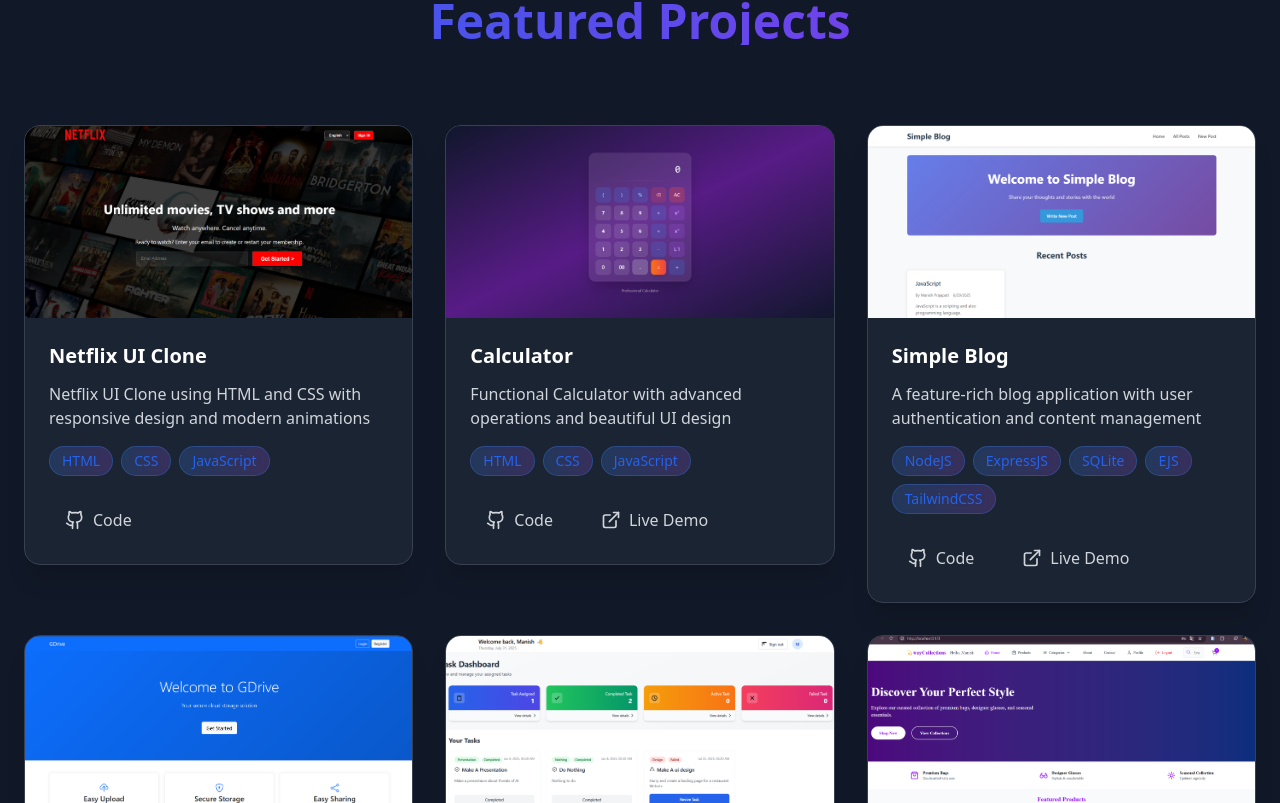
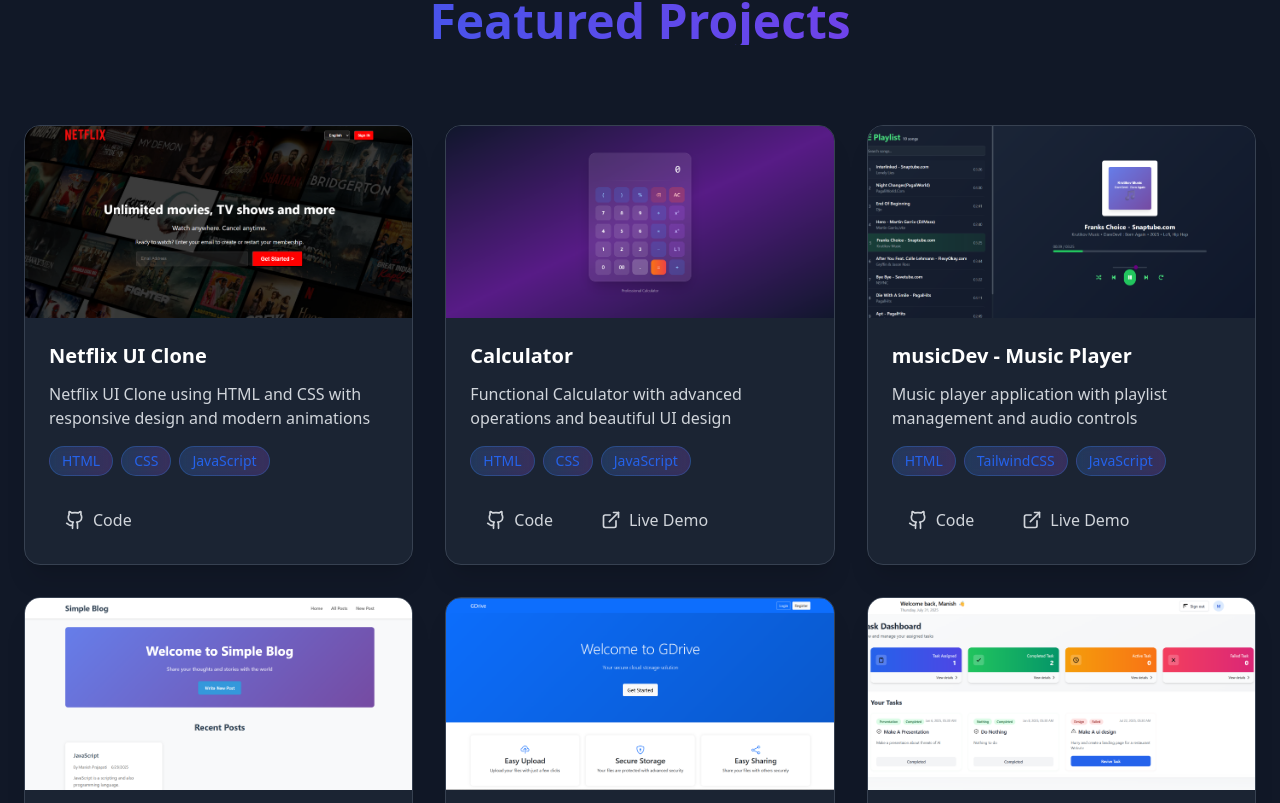
Before and after one commit to codewithmanish102003/Portfolio, a React (Vite) app: page / in a window 1280 px wide. Shown: the part 1577-2380 px from the top of the page. Built offline with nearby package versions, Linux system fonts and the light colour scheme.

Commit message:
projects update

```diff
--- a/src/App.tsx
+++ b/src/App.tsx
@@ -2,6 +2,7 @@
 import { gsap } from 'gsap';
 import { ScrollTrigger } from 'gsap/ScrollTrigger';
 import { ArrowUp, X as CloseIcon, Code2, Database, ExternalLink, Github, Layout, Linkedin, Mail, Menu, Server, X, RocketIcon } from 'lucide-react';
+import { title } from 'process';
 import { useEffect, useRef, useState } from 'react';
 import 'swiper/css';
 import 'swiper/css/autoplay';
@@ -483,13 +484,13 @@
                 {
                   icon: Layout,
                   title: "Tools & Platforms",
-                  skills: "Git, GitHub, VS Code, Netlify, Render, Vercel, Cloudinary, Postman",
+                  skills: "Git, GitHub, VS Code, Netlify, Render, Cloudinary, Postman",
                   color: "from-green-500 to-emerald-500",
                 },
                 {
                   icon: RocketIcon,
                   title: "Currently Learning",
-                  skills: "Advanced Django, Next.js, SEO Optimization, System Design",
+                  skills: "Django, Next.js, SEO Optimization, System Design",
                   color: "from-yellow-500 to-orange-500",
                 }
               ].map((skill, index) => (
@@ -536,6 +537,15 @@
                 gradient: "from-blue-500 to-cyan-500"
               },
               {
+                title: "musicDev - Music Player",
+                description: "Music player application with playlist management and audio controls",
+                image: "musicdev.png",
+                tech: ["HTML", "TailwindCSS", "JavaScript"],
+                github: "https://github.com/codewithmanish102003/musicDev",
+                live: "https://musicdevplay.netlify.app/",
+                gradient: "from-pink-500 to-red-500"
+              },
+              {
                 title: "Simple Blog",
                 description: "A feature-rich blog application with user authentication and content management",
                 image: "blogweb.png",
@@ -548,7 +558,7 @@
                 title: "GDrive",
                 description: "Cloud storage solution for uploading, storing and downloading documents securely",
                 image: "gdrive.png",
-                tech: ["JavaScript", "NodeJS", "ExpressJS", "EJS", "TailwindCSS"],
+                tech: ["NodeJS", "ExpressJS", "EJS", "TailwindCSS"],
                 github: "https://github.com/codewithmanish102003/GDrive",
                 live: "https://gdrive-g9z9.onrender.com",
                 gradient: "from-purple-500 to-pink-500"
```
Also changed, not shown: public/musicdev.png (added).
